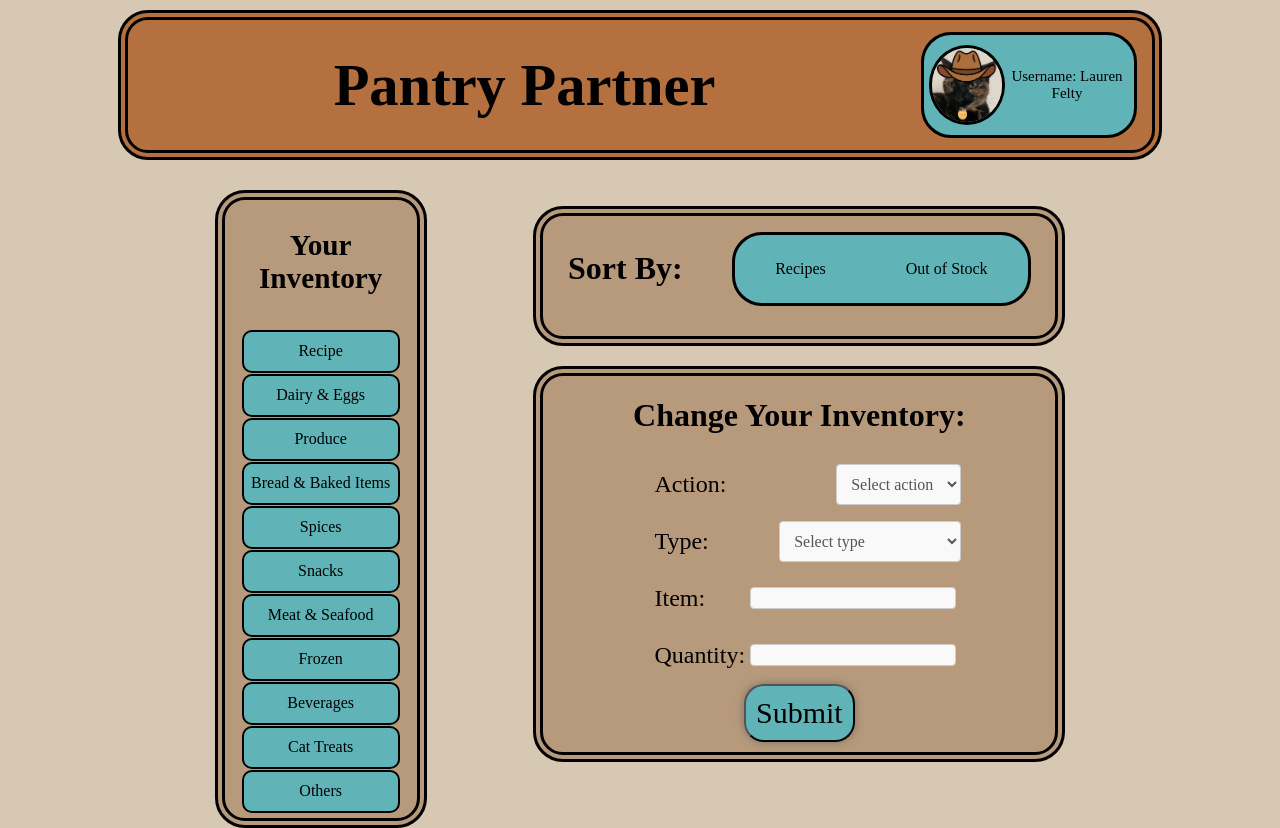
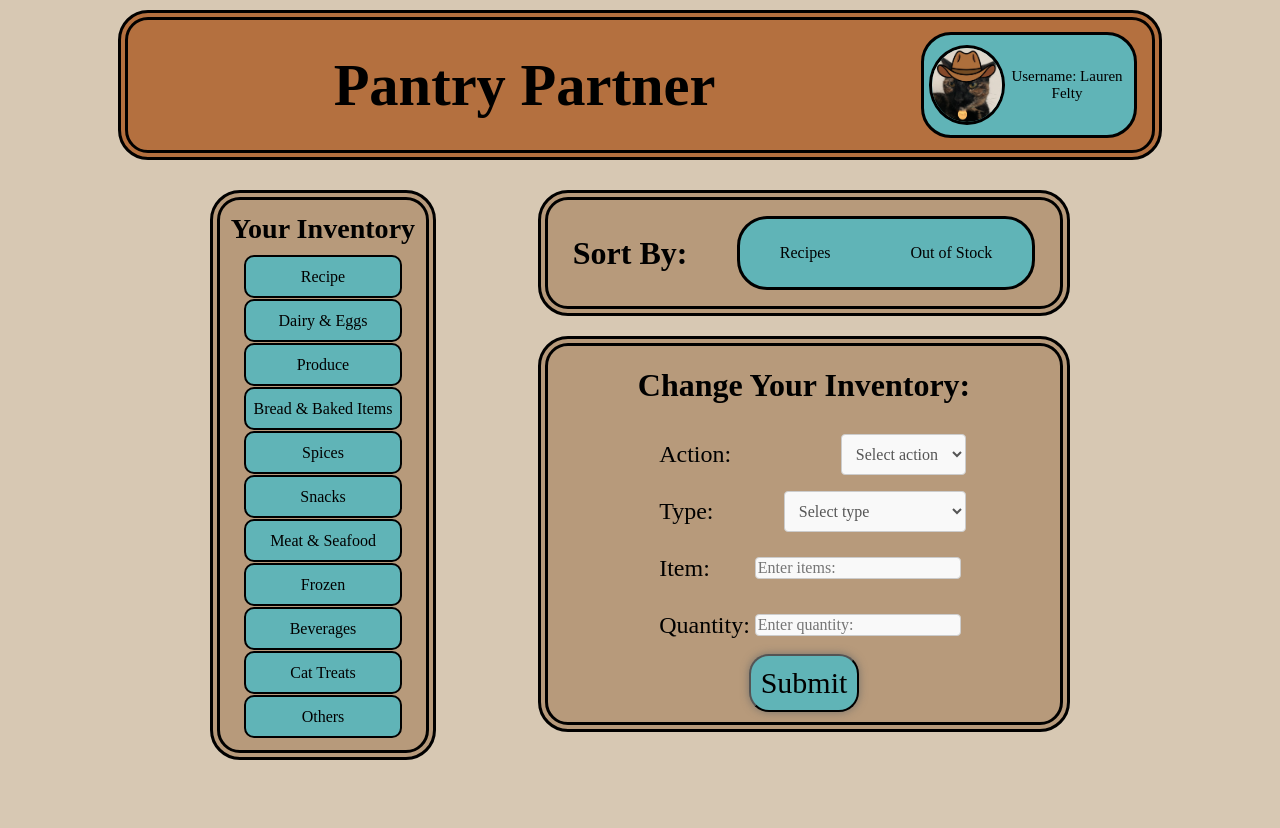
Before and after one commit to LaurenFelty/pantryPartner, a React (Create React App) app: page / in a window 1280 px wide. After the commit the page ends 800 px from the top, so only its background shows below. Built offline with nearby package versions, Linux system fonts and the light colour scheme; a web font is replaced by a local one.

Commit message:
the database is working

```diff
--- a/src/AddItemsContainer.jsx
+++ b/src/AddItemsContainer.jsx
@@ -2,10 +2,17 @@ import React, { useState } from 'react';
 import './styles/AddItemsContainer.scss';
 
 // Define a form input to reuse
-const FormInput = ({ label, id, name, type, value, onChange }) => (
+const FormInput = ({ label, id, name, type, value, onChange, placeholder }) => (
   <div className='entryElement'>
     <label htmlFor={id}>{label}:</label>
-    <input type={type} id={id} name={name} value={value} onChange={onChange} />
+    <input
+      type={type}
+      id={id}
+      name={name}
+      value={value}
+      onChange={onChange}
+      placeholder={placeholder}
+    />
   </div>
 );
 
@@ -67,7 +74,6 @@ const AddItemsContainer = () => {
           itemType: '',
           qty: '',
         });
-
       } else {
         console.error('Error:', response.statusText);
         // Handle error (e.g., show error message)
@@ -124,6 +130,7 @@ const AddItemsContainer = () => {
           type='text'
           value={form.item}
           onChange={handleChange}
+          placeholder='Enter items:'
         />
         <FormInput
           label='Quantity'
@@ -132,6 +139,7 @@ const AddItemsContainer = () => {
           type='number'
           value={form.qty}
           onChange={handleChange}
+          placeholder='Enter quantity:'
         />
         <div id='buttonContainer'>
           <button id='submitButton' type='submit'>
--- a/src/PantryContainer.jsx
+++ b/src/PantryContainer.jsx
@@ -17,7 +17,7 @@ const itemTypes = [
 
 const PantryContainer = () => {
   const [selectedType, setSelectedType] = useState(null);
-  const [itemData, setItemData] = useState(null); // State to store fetched data
+  const [itemData, setItemData] = useState(null);
 
   const handleClick = async (itemType) => {
     setSelectedType(itemType.label); // Set selectedType to the label
@@ -72,8 +72,7 @@ const PantryContainer = () => {
                 {/* Render fetched data here */}
                 {itemData.map((data, index) => (
                   <div key={index}>
-                    <p>Type: {data.itemType}</p>
-                    <p>Item: {data.item}</p>
+                    <p>Item: {data.items}</p>
                     <p>Quantity: {data.qty}</p>
                   </div>
                 ))}
--- a/src/styles/PantryContainer.scss
+++ b/src/styles/PantryContainer.scss
@@ -11,10 +11,11 @@
   border-style: double;
   border-width: 10px;
   margin-top: 20px;
+  padding: 7px;
 }
 
 #sign {
-  font-size: 25px;
+  font-size: 1.5em;
   border-width: 3px;
   border-radius: 30px;
   display: flex;
@@ -22,6 +23,14 @@
   justify-content: center;
   color: black;
   font-weight: bold;
+  height: fit-content;
+  width: fit-content;
+
+  h3 {
+    margin: 0;
+    margin-top: 3%;
+    margin-bottom: 3%;
+  }
 }
 
 #groceryContainer {
@@ -63,7 +72,7 @@
   top: 0; // Align to the top of the viewport
   left: 0; // Align to the left
   width: 20%; // Cover the entire width
-  height: 20%; // Cover the entire height
+  height: auto; // Cover the entire height
   display: flex;
   justify-content: center;
   align-items: center;
@@ -73,6 +82,7 @@
   border-radius: 30px;
   margin-top: 20%;
   margin-left: 35%;
+  cursor: auto;
 
   &-content {
     background-color: white;
@@ -83,8 +93,6 @@
 
     .close {
       position: absolute;
-      top: 5px;
-      right: 10px;
       cursor: pointer;
       color: #888;
       font-size: 20px; // Increase font size
--- a/src/styles/SortByContainer.scss
+++ b/src/styles/SortByContainer.scss
@@ -1,7 +1,7 @@
 #SortByContainer {
   border: solid;
   width: 40vw;
-  height: 15vh;
+  height: auto;
   margin-top: 20px;
   border-radius: 30px;
   background-color: #b79a7b;
```
Also changed, not shown: 2 other files (tests, documents, lock files or other folders).
